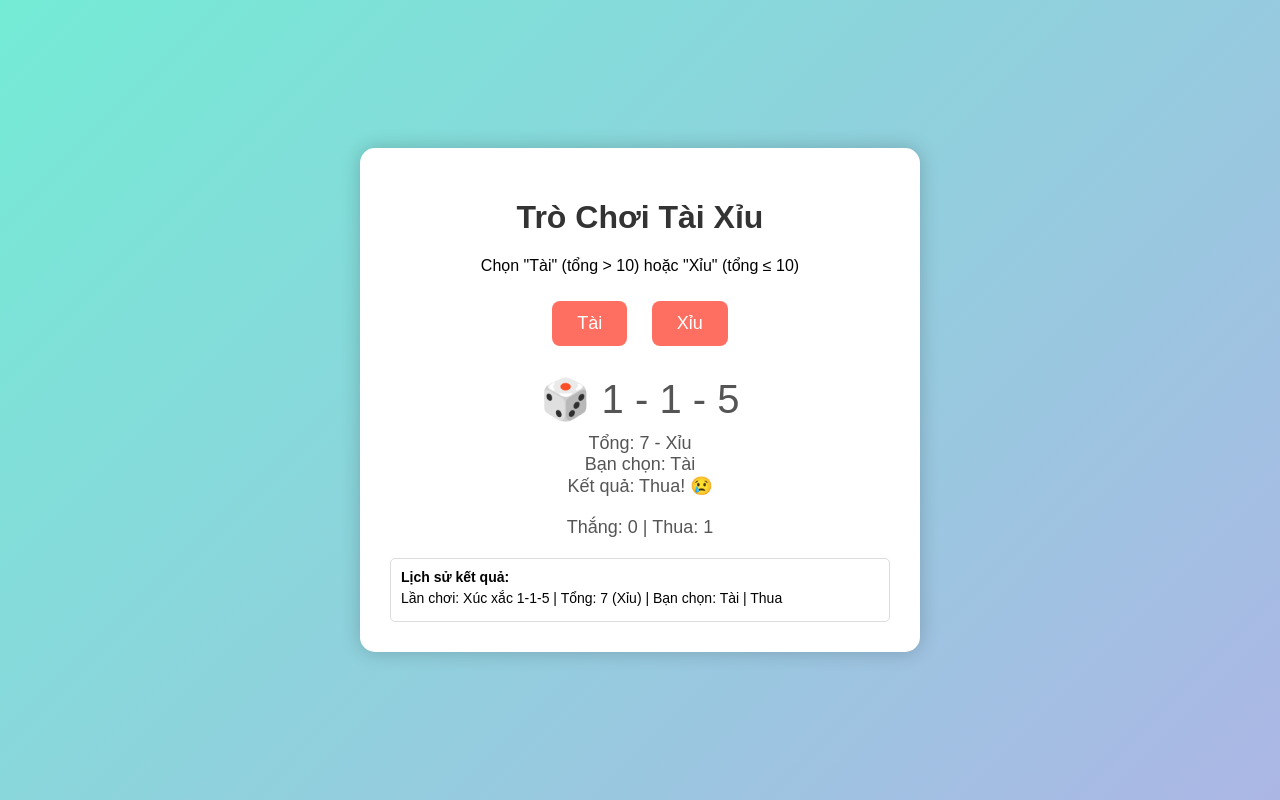
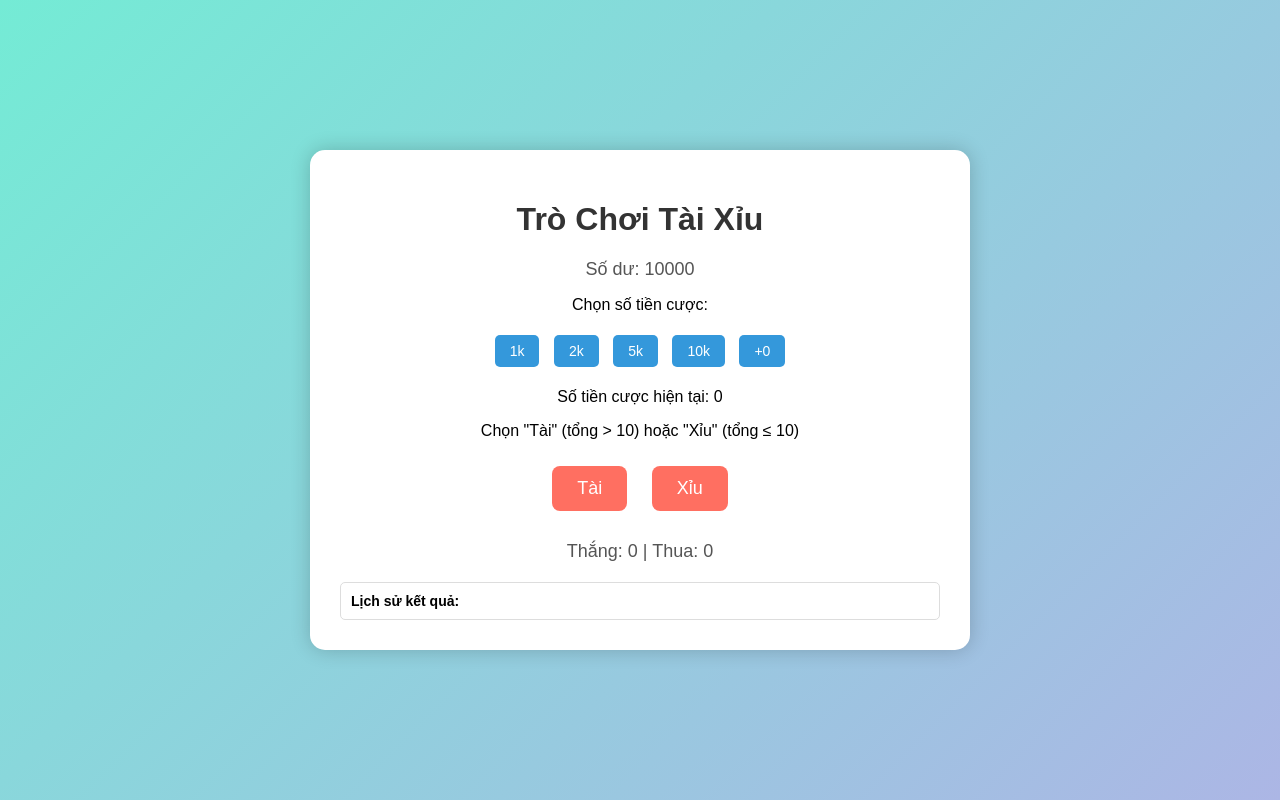
Before and after one commit to thanh-26009/game, a plain HTML site: page index.html in a window 1280 px wide. Both pictures are taken after a click on the button "Tài". Drawn offline with Linux system fonts and the light colour scheme.

Commit message:
Update index.html

```diff
--- a/index.html
+++ b/index.html
@@ -20,12 +20,25 @@
             padding: 30px;
             border-radius: 15px;
             box-shadow: 0 0 20px rgba(0, 0, 0, 0.2);
-            width: 500px;
+            width: 600px;
         }
         h1 {
             color: #333;
         }
-        button {
+        .bet-options button {
+            padding: 8px 15px;
+            margin: 5px;
+            font-size: 14px;
+            cursor: pointer;
+            background-color: #3498db;
+            color: white;
+            border: none;
+            border-radius: 5px;
+        }
+        .bet-options button:hover {
+            background-color: #2980b9;
+        }
+        .game-buttons button {
             padding: 12px 25px;
             margin: 10px;
             font-size: 18px;
@@ -36,11 +49,11 @@
             border-radius: 8px;
             transition: transform 0.2s;
         }
-        button:hover {
+        .game-buttons button:hover {
             transform: scale(1.05);
             background-color: #ff4d4d;
         }
-        #result, #score {
+        #result, #score, #balance {
             margin-top: 20px;
             font-size: 18px;
             color: #555;
@@ -67,9 +80,21 @@
 <body>
     <div class="container">
         <h1>Trò Chơi Tài Xỉu</h1>
+        <div id="balance">Số dư: 10000</div>
+        <p>Chọn số tiền cược:</p>
+        <div class="bet-options">
+            <button onclick="setBet(1000)">1k</button>
+            <button onclick="setBet(2000)">2k</button>
+            <button onclick="setBet(5000)">5k</button>
+            <button onclick="setBet(10000)">10k</button>
+            <button onclick="addZero()">+0</button>
+        </div>
+        <p>Số tiền cược hiện tại: <span id="current-bet">0</span></p>
         <p>Chọn "Tài" (tổng > 10) hoặc "Xỉu" (tổng ≤ 10)</p>
-        <button onclick="playGame('tai')">Tài</button>
-        <button onclick="playGame('xiu')">Xỉu</button>
+        <div class="game-buttons">
+            <button onclick="playGame('tai')">Tài</button>
+            <button onclick="playGame('xiu')">Xỉu</button>
+        </div>
         <div id="result"></div>
         <div id="score">Thắng: 0 | Thua: 0</div>
         <div id="history">
@@ -81,17 +106,44 @@
         // Khởi tạo từ localStorage hoặc mặc định
         let wins = parseInt(localStorage.getItem("wins")) || 0;
         let losses = parseInt(localStorage.getItem("losses")) || 0;
+        let balance = parseInt(localStorage.getItem("balance")) || 10000; // Số dư ban đầu 10k
         let history = JSON.parse(localStorage.getItem("history")) || [];
+        let currentBet = 0;
 
         // Cập nhật giao diện ban đầu
+        document.getElementById("balance").innerHTML = `Số dư: ${balance}`;
         document.getElementById("score").innerHTML = `Thắng: ${wins} | Thua: ${losses}`;
+        document.getElementById("current-bet").innerHTML = currentBet;
         updateHistoryUI();
 
         function rollDice() {
             return Math.floor(Math.random() * 6) + 1;
         }
 
+        function setBet(amount) {
+            if (amount <= balance) {
+                currentBet = amount;
+                document.getElementById("current-bet").innerHTML = currentBet;
+            } else {
+                alert("Số dư không đủ để đặt cược!");
+            }
+        }
+
+        function addZero() {
+            if (currentBet * 10 <= balance) {
+                currentBet *= 10;
+                document.getElementById("current-bet").innerHTML = currentBet;
+            } else {
+                alert("Số dư không đủ để tăng cược!");
+            }
+        }
+
         function playGame(choice) {
+            if (currentBet === 0) {
+                alert("Vui lòng chọn số tiền cược trước khi chơi!");
+                return;
+            }
+
             // Quay 3 xúc xắc
             let dice1 = rollDice();
             let dice2 = rollDice();
@@ -102,10 +154,12 @@
             let result = (total > 10) ? "Tài" : "Xỉu";
             let userWon = (choice === "tai" && total > 10) || (choice === "xiu" && total <= 10);
 
-            // Cập nhật điểm số
+            // Cập nhật số dư và điểm số
             if (userWon) {
+                balance += currentBet;
                 wins++;
             } else {
+                balance -= currentBet;
                 losses++;
             }
 
@@ -115,28 +169,42 @@
                 <div class="dice">🎲 ${dice1} - ${dice2} - ${dice3}</div>
                 Tổng: ${total} - ${result} <br>
                 Bạn chọn: ${choice === "tai" ? "Tài" : "Xỉu"} <br>
-                Kết quả: ${userWon ? "Thắng! 🎉" : "Thua! 😢"}
+                Kết quả: ${userWon ? "Thắng! 🎉 +" + currentBet : "Thua! 😢 -" + currentBet}
             `;
 
-            // Cập nhật điểm số
-            let scoreDiv = document.getElementById("score");
-            scoreDiv.innerHTML = `Thắng: ${wins} | Thua: ${losses}`;
+            // Cập nhật số dư và điểm số
+            document.getElementById("balance").innerHTML = `Số dư: ${balance}`;
+            document.getElementById("score").innerHTML = `Thắng: ${wins} | Thua: ${losses}`;
 
             // Thêm vào lịch sử
             let historyEntry = `
                 Lần chơi: Xúc xắc ${dice1}-${dice2}-${dice3} | Tổng: ${total} (${result}) |
-                Bạn chọn: ${choice === "tai" ? "Tài" : "Xỉu"} | ${userWon ? "Thắng" : "Thua"}
+                Cược: ${currentBet} | Bạn chọn: ${choice === "tai" ? "Tài" : "Xỉu"} |
+                ${userWon ? "Thắng +" + currentBet : "Thua -" + currentBet}
             `;
-            history.unshift(historyEntry); // Thêm vào đầu mảng
-            if (history.length > 50) history.pop(); // Giới hạn 50 kết quả
+            history.unshift(historyEntry);
+            if (history.length > 50) history.pop();
 
             // Lưu vào localStorage
             localStorage.setItem("wins", wins);
             localStorage.setItem("losses", losses);
+            localStorage.setItem("balance", balance);
             localStorage.setItem("history", JSON.stringify(history));
+
+            // Reset cược sau mỗi lần chơi
+            currentBet = 0;
+            document.getElementById("current-bet").innerHTML = currentBet;
 
             // Cập nhật giao diện lịch sử
             updateHistoryUI();
+
+            // Kiểm tra số dư
+            if (balance <= 0) {
+                alert("Bạn đã hết tiền! Số dư sẽ được reset về 10,000.");
+                balance = 10000;
+                localStorage.setItem("balance", balance);
+                document.getElementById("balance").innerHTML = `Số dư: ${balance}`;
+            }
         }
 
         function updateHistoryUI() {
```
